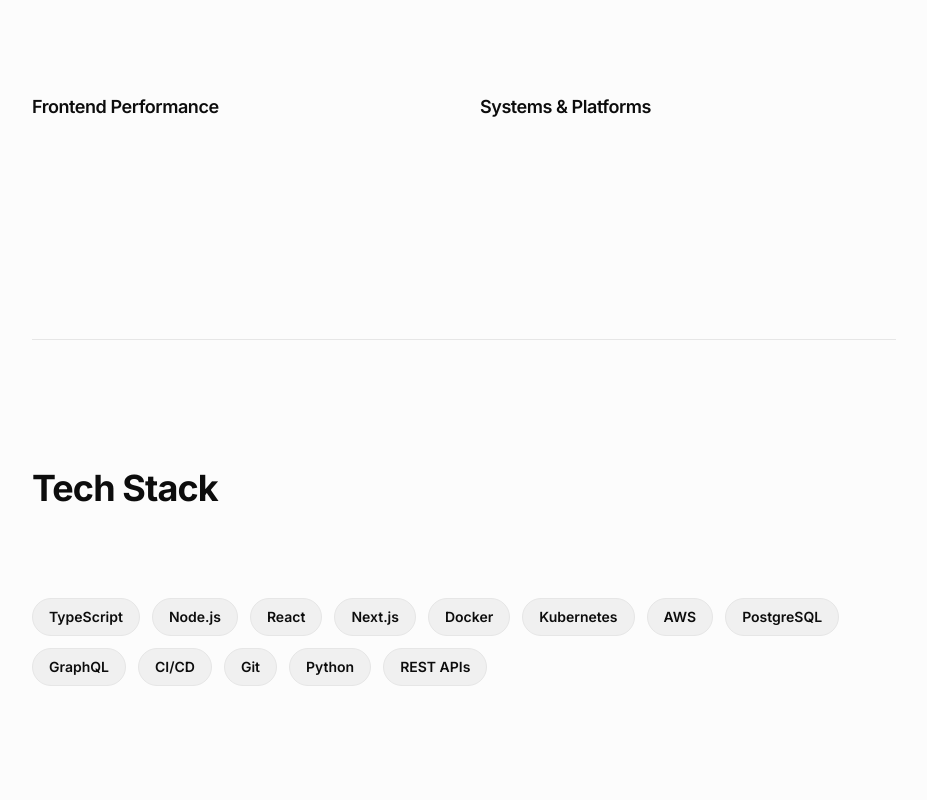
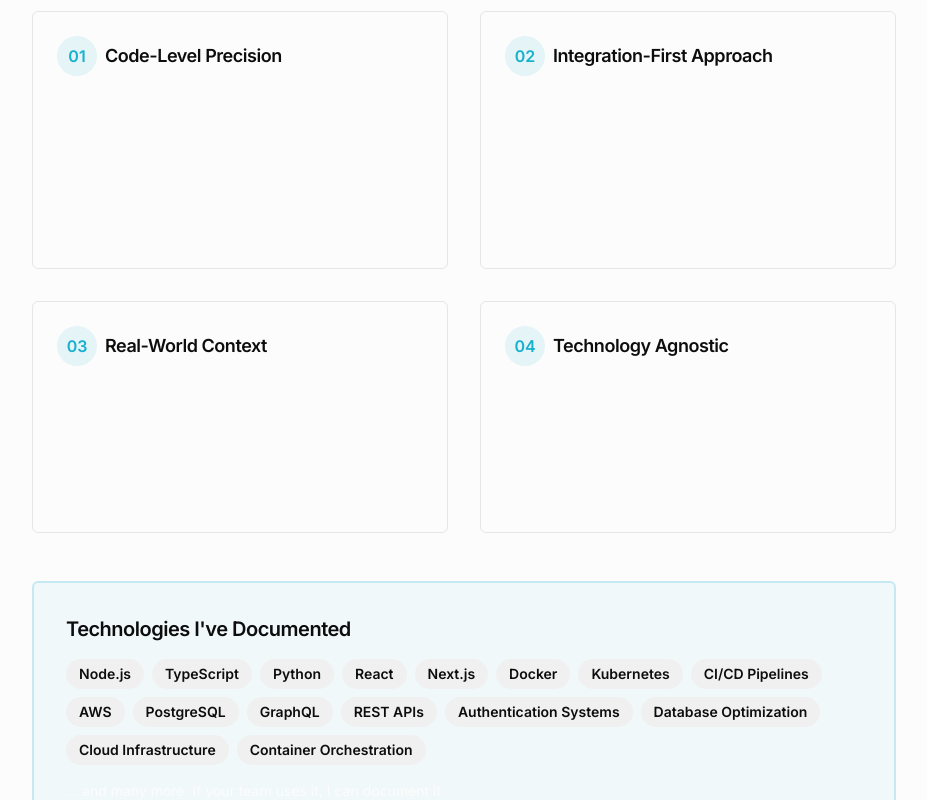
Before and after one commit to techsplot/v0-portfolio, a Next.js app: page / in a window 1280 px wide. Shown: the part 1320-2120 px from the top of the page, without its empty margins (176-1103 px from the left). Built offline with nearby package versions, Linux system fonts and the light colour scheme.

Commit message:
Replace Focus Areas section with How I Help Teams Ship Faster section
Co-authored-by: techsplot <123483907+techsplot@users.noreply.github.com>

```diff
--- a/app/page.tsx
+++ b/app/page.tsx
@@ -118,37 +118,95 @@ export default function Home() {
           </div>
         </section>
 
-        {/* Writing Focus Areas */}
+        {/* How I Help Teams Ship Faster */}
         <section className="py-20 md:py-32 space-y-12 border-t border-border">
-          <h2 className="text-3xl md:text-4xl font-bold text-foreground">Focus Areas</h2>
+          <div className="space-y-4">
+            <h2 className="text-3xl md:text-4xl font-bold text-foreground">How I Help Teams Ship Faster</h2>
+            <p className="text-muted-foreground max-w-3xl">
+              I transform complex technical systems into clear, actionable documentation that accelerates developer onboarding
+              and reduces integration time—no matter the technology stack.
+            </p>
+          </div>
+
           <div className="grid md:grid-cols-2 gap-8">
-            <div className="space-y-3">
-              <h3 className="text-lg font-semibold text-foreground">DevOps & Infrastructure</h3>
+            <div className="space-y-3 p-6 rounded-lg border border-border hover:border-accent transition-all group">
+              <div className="flex items-center gap-2">
+                <div className="h-10 w-10 rounded-full bg-accent/10 flex items-center justify-center">
+                  <span className="text-accent font-semibold">01</span>
+                </div>
+                <h3 className="text-lg font-semibold text-foreground group-hover:text-accent transition-colors">
+                  Code-Level Precision
+                </h3>
+              </div>
               <p className="text-muted-foreground leading-relaxed">
-                Container orchestration, CI/CD pipelines, self-hosted solutions, and cloud deployment strategies for
-                production environments.
+                I dive deep into your codebase—whether it's DevOps pipelines, backend APIs, cloud infrastructure, or
+                frontend architecture—to create documentation with accurate code examples that developers can copy, paste,
+                and deploy.
               </p>
             </div>
-            <div className="space-y-3">
-              <h3 className="text-lg font-semibold text-foreground">Backend & APIs</h3>
+
+            <div className="space-y-3 p-6 rounded-lg border border-border hover:border-accent transition-all group">
+              <div className="flex items-center gap-2">
+                <div className="h-10 w-10 rounded-full bg-accent/10 flex items-center justify-center">
+                  <span className="text-accent font-semibold">02</span>
+                </div>
+                <h3 className="text-lg font-semibold text-foreground group-hover:text-accent transition-colors">
+                  Integration-First Approach
+                </h3>
+              </div>
               <p className="text-muted-foreground leading-relaxed">
-                Node.js best practices, authentication systems, error handling, database optimization, and system design
-                patterns.
+                From authentication flows to deployment strategies, I document the critical paths developers actually need.
+                Each guide is structured to minimize time-to-first-working-implementation.
               </p>
             </div>
-            <div className="space-y-3">
-              <h3 className="text-lg font-semibold text-foreground">Frontend Performance</h3>
+
+            <div className="space-y-3 p-6 rounded-lg border border-border hover:border-accent transition-all group">
+              <div className="flex items-center gap-2">
+                <div className="h-10 w-10 rounded-full bg-accent/10 flex items-center justify-center">
+                  <span className="text-accent font-semibold">03</span>
+                </div>
+                <h3 className="text-lg font-semibold text-foreground group-hover:text-accent transition-colors">
+                  Real-World Context
+                </h3>
+              </div>
               <p className="text-muted-foreground leading-relaxed">
-                Next.js optimization, DOM performance, deployment strategies, and modern JavaScript patterns for web
-                applications.
+                I don't just explain how something works—I explain when to use it, common pitfalls to avoid, and production
+                best practices. Documentation that answers the questions developers ask before they ask them.
               </p>
             </div>
-            <div className="space-y-3">
-              <h3 className="text-lg font-semibold text-foreground">Systems & Platforms</h3>
+
+            <div className="space-y-3 p-6 rounded-lg border border-border hover:border-accent transition-all group">
+              <div className="flex items-center gap-2">
+                <div className="h-10 w-10 rounded-full bg-accent/10 flex items-center justify-center">
+                  <span className="text-accent font-semibold">04</span>
+                </div>
+                <h3 className="text-lg font-semibold text-foreground group-hover:text-accent transition-colors">
+                  Technology Agnostic
+                </h3>
+              </div>
               <p className="text-muted-foreground leading-relaxed">
-                GraphQL APIs, AWS/cloud services, database I/O optimization, and infrastructure-as-code principles.
+                While I've written extensively about Node.js, Docker, Kubernetes, GraphQL, and AWS, my approach works for
+                any tech stack. I learn your systems quickly and document them with the same clarity and depth.
               </p>
             </div>
+          </div>
+
+          <div className="mt-12 p-8 rounded-lg border-2 border-accent/20 bg-accent/5">
+            <h3 className="text-xl font-semibold text-foreground mb-4">Technologies I've Documented</h3>
+            <div className="flex flex-wrap gap-2">
+              {[
+                "Node.js", "TypeScript", "Python", "React", "Next.js", "Docker", "Kubernetes",
+                "CI/CD Pipelines", "AWS", "PostgreSQL", "GraphQL", "REST APIs", "Authentication Systems",
+                "Database Optimization", "Cloud Infrastructure", "Container Orchestration"
+              ].map((tech) => (
+                <Badge key={tech} variant="secondary" className="px-3 py-1 text-sm">
+                  {tech}
+                </Badge>
+              ))}
+            </div>
+            <p className="text-muted-foreground mt-4 text-sm">
+              ... and many more. If your team uses it, I can document it.
+            </p>
           </div>
         </section>
 
```
